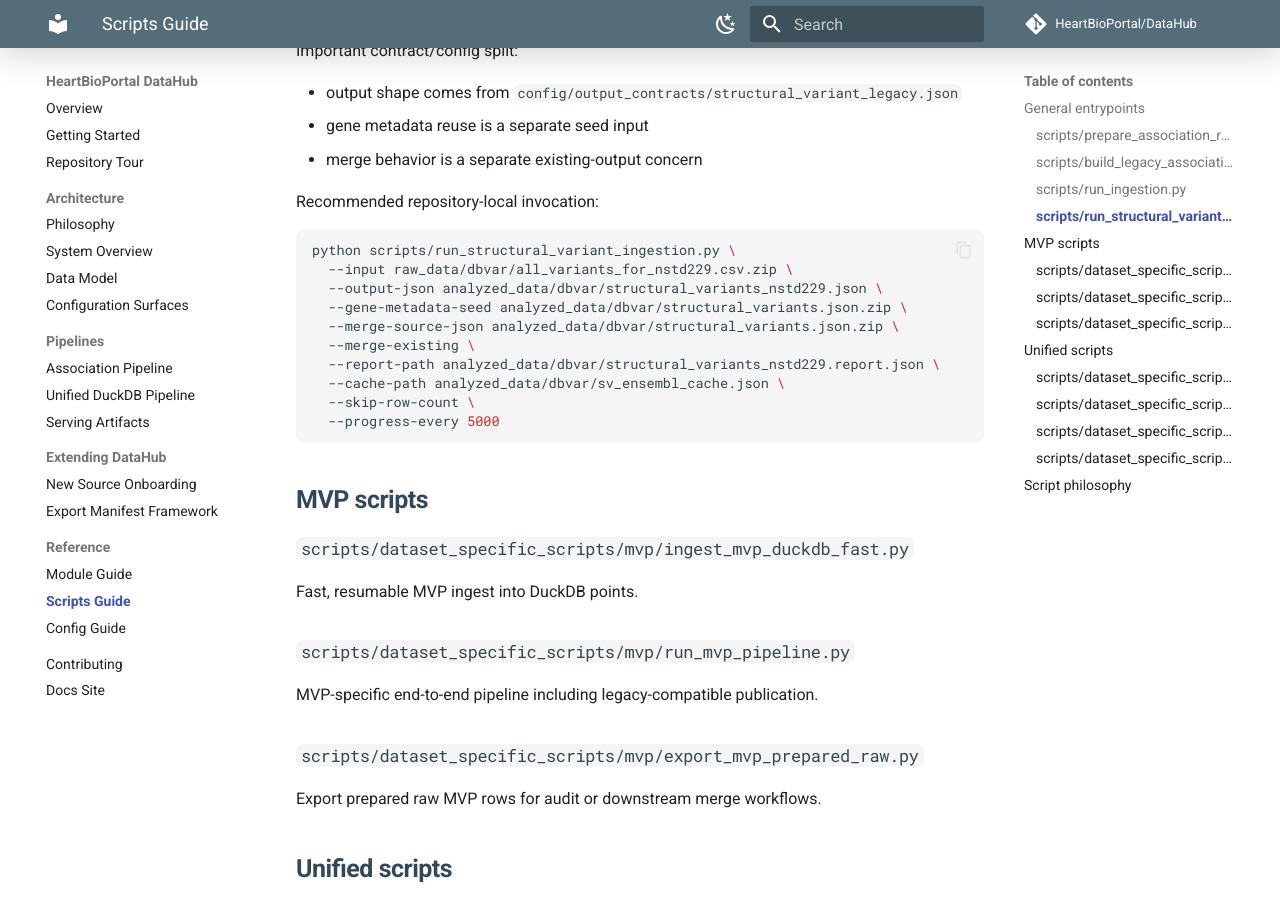
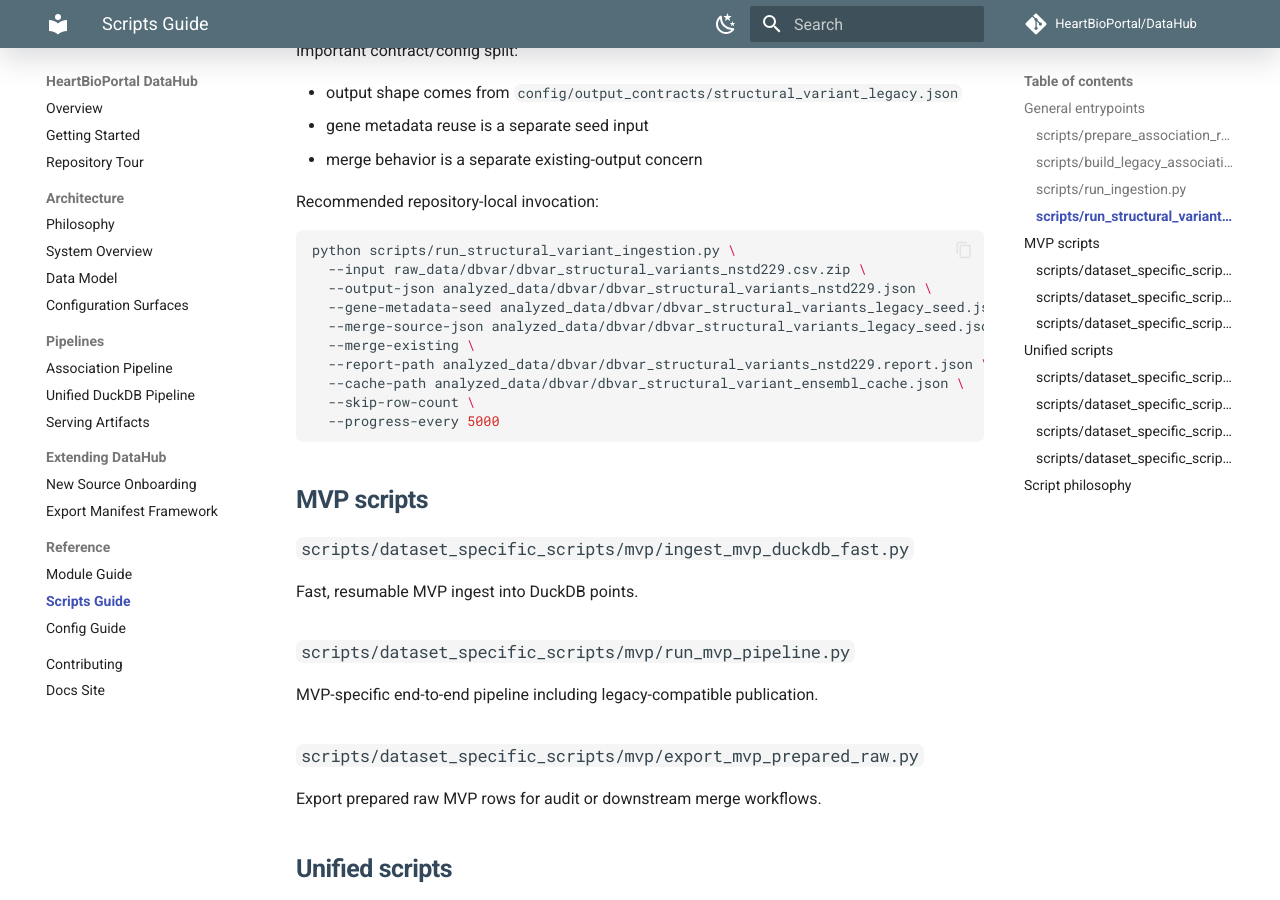
Before and after one commit to HeartBioPortal/DataHub, an MkDocs documentation site: the page built from docs/reference/scripts.md, in a window 1280 px wide and 900 px high, scrolled down 1117 px. Built offline with MkDocs 1.6.1 and Material for MkDocs 9.7.7, drawn with Linux system fonts in a browser that asks for light colours; comment, search, counter and statistics services are not loaded.

````diff
--- a/docs/reference/scripts.md
+++ b/docs/reference/scripts.md
@@ -49,13 +49,13 @@ Recommended repository-local invocation:
 
 ```bash
 python scripts/run_structural_variant_ingestion.py \
-  --input raw_data/dbvar/all_variants_for_nstd229.csv.zip \
-  --output-json analyzed_data/dbvar/structural_variants_nstd229.json \
-  --gene-metadata-seed analyzed_data/dbvar/structural_variants.json.zip \
-  --merge-source-json analyzed_data/dbvar/structural_variants.json.zip \
+  --input raw_data/dbvar/dbvar_structural_variants_nstd229.csv.zip \
+  --output-json analyzed_data/dbvar/dbvar_structural_variants_nstd229.json \
+  --gene-metadata-seed analyzed_data/dbvar/dbvar_structural_variants_legacy_seed.json.zip \
+  --merge-source-json analyzed_data/dbvar/dbvar_structural_variants_legacy_seed.json.zip \
   --merge-existing \
-  --report-path analyzed_data/dbvar/structural_variants_nstd229.report.json \
-  --cache-path analyzed_data/dbvar/sv_ensembl_cache.json \
+  --report-path analyzed_data/dbvar/dbvar_structural_variants_nstd229.report.json \
+  --cache-path analyzed_data/dbvar/dbvar_structural_variant_ensembl_cache.json \
   --skip-row-count \
   --progress-every 5000
 ```
````
Also changed, not shown: analyzed_data/README.md (+9 -1 lines), analyzed_data/dbvar/README.md (added, +23 -0 lines), raw_data/README.md (+9 -3 lines), raw_data/dbvar/README.md (added, +21 -0 lines), 3 other files.
